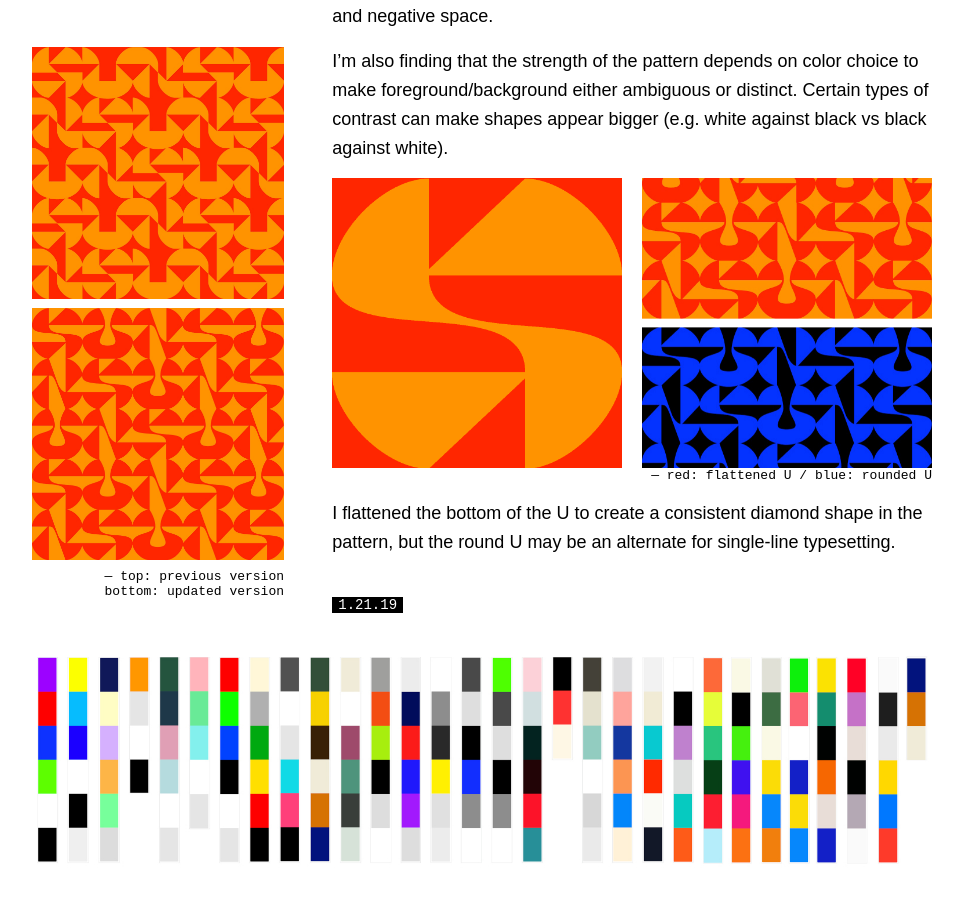
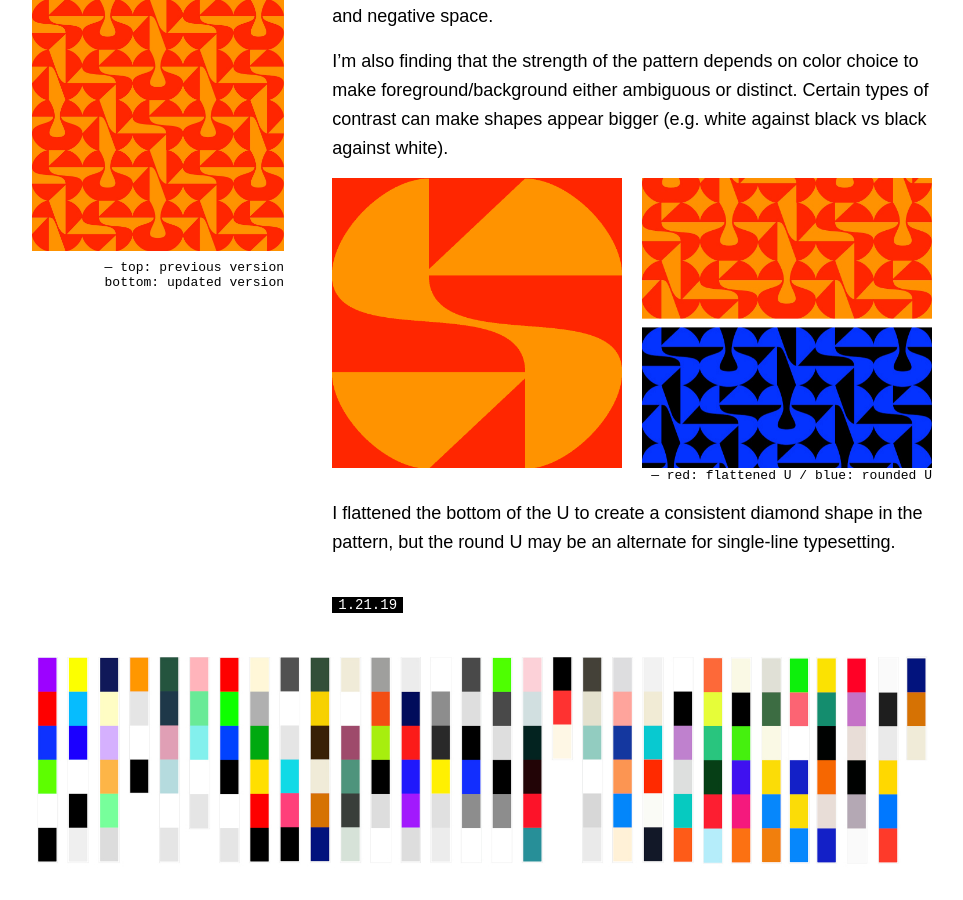
Before and after one commit to vannavu/capstone_process, a Jekyll site: the page built from index.md, in a window 1280 px wide and 900 px high, scrolled down 347 px. Shown: the whole window, without its empty margins (158-1121 px from the left). Built offline with Jekyll 4.4.1, drawn with Linux system fonts in a browser that asks for light colours; some web fonts are replaced.

Commit message:
updated layout

```diff
--- a/_includes/01.29.19.md
+++ b/_includes/01.29.19.md
@@ -1,6 +1,10 @@
 <a name="01.29.19"></a>
 
 <span class="log_date">1.29.19</span>
+
+> ![](images/01.29.19_c.jpg)
+![](images/01.29.19_d.jpg)
+##### — top: previous version<br>bottom: updated version
 
 Started adding some curves and smoother connections between strokes and the rigor of some of the other letters is starting to change. The letters are more legible and the words are more readable. But the pattern also improved now that the letters are more consistent to each other.
 
@@ -8,10 +12,6 @@
 
 I'm also finding that the strength of the pattern depends on color choice to make foreground/background either ambiguous or distinct. Certain types of contrast can make shapes appear bigger (e.g. white against black vs black against white).
 
-> ![](images/01.29.19_c.jpg)
-![](images/01.29.19_d.jpg)
-##### — top: previous version<br>bottom: updated version
-
 <img src="images/01.29.19_a.gif" class="half_left"><img src="images/01.29.19_b.jpg" class="half_right">
 ###### — red: flattened U / blue: rounded U
 
```
Also changed, not shown: 3 other files.
